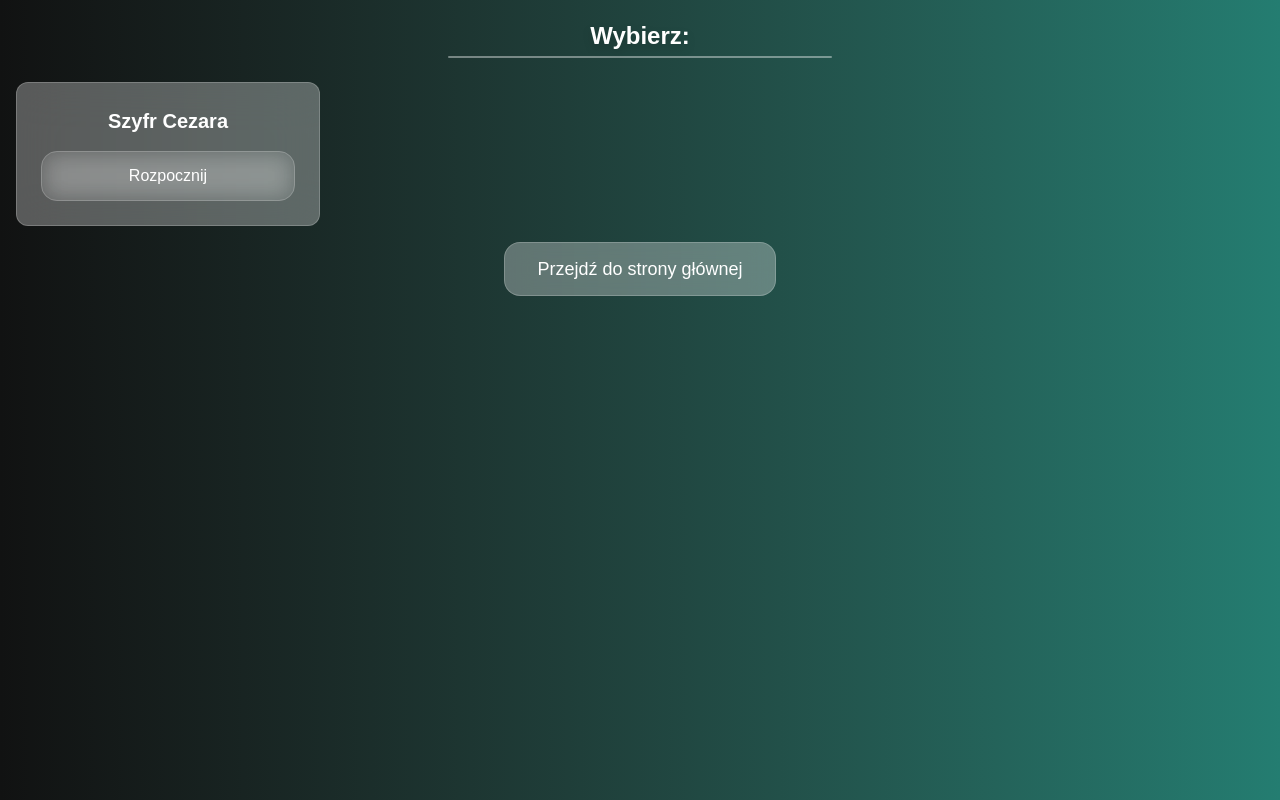
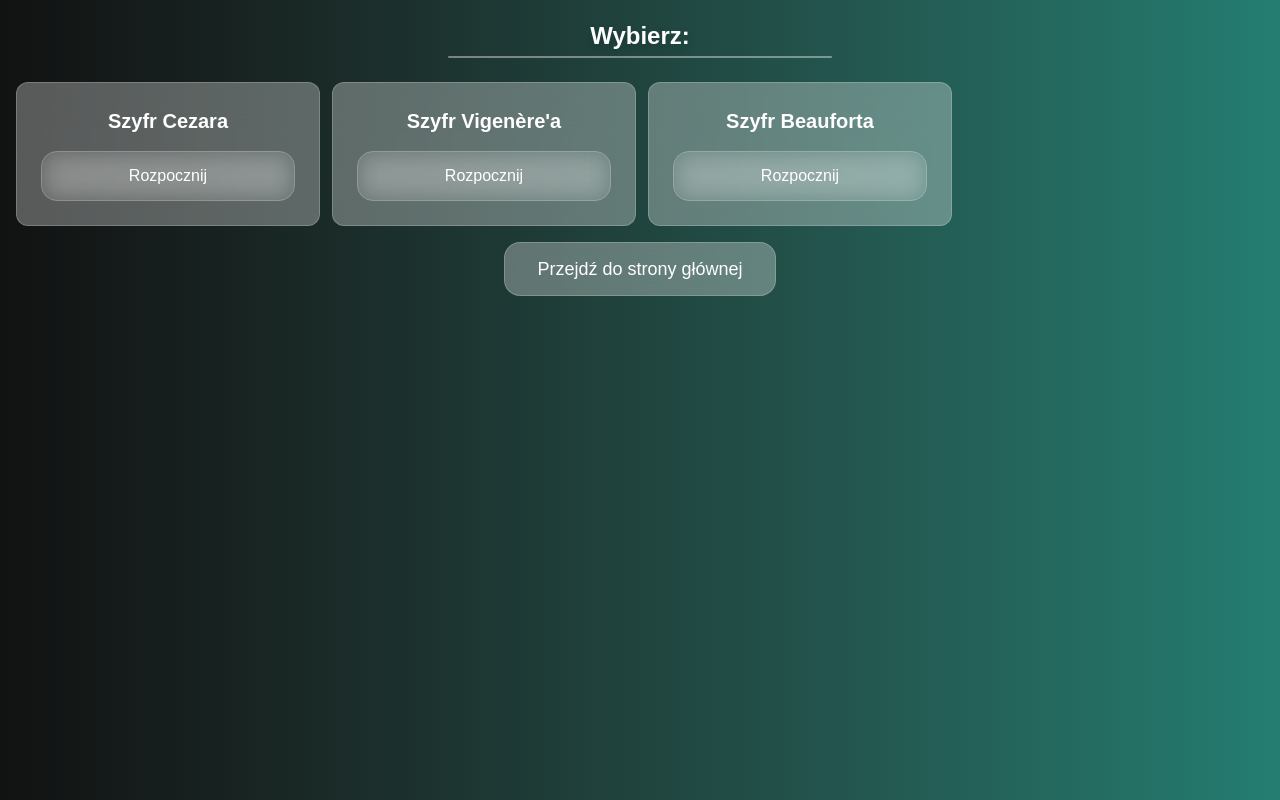
Before and after one commit to Barbedi/Kryptografia_i_teoria_kodow, a Next.js app: page /menu in a window 1280 px wide. Built offline with nearby package versions, Linux system fonts and the light colour scheme.

Commit message:
Add Vigenère and Beaufort  pages to menu

```diff
--- /dev/null
+++ b/src/app/menu/beaufort/page.tsx
@@ -0,0 +1,8 @@
+
+
+
+const BeaufortPage = () => {
+  return <div>BeaufortPage - w budowie</div>;
+}
+
+export default BeaufortPage;
--- a/src/app/menu/page.tsx
+++ b/src/app/menu/page.tsx
@@ -10,6 +10,8 @@ const menu = () => {
       <div className="w-96 h-0.5 bg-white/40 mt-1 mb-6 rounded-2xl"></div>
       <div className="grid md:grid-cols-3 lg:grid-cols-4 gap-4">
         <Card title="Szyfr Cezara" url="/menu/cezar" />
+        <Card title="Szyfr Vigenère'a" url="/menu/vigenere" />
+        <Card title="Szyfr Beauforta" url="/menu/beaufort" />
       </div>
       <Link
         className="inline-block mt-4 px-8 py-3 bg-white/30 border text-lg border-white/20 backdrop-blur-md text-white rounded-2xl hover:bg-white/25 hover:scale-105 active:scale-95 duration-300 transition-all hover:shadow-xl shadow-white/50"
--- /dev/null
+++ b/src/app/menu/vigenere/page.tsx
@@ -0,0 +1,6 @@
+
+const VigenerePage = () => {
+  return <div>VigenerePage - w budowie</div>;
+}
+
+export default VigenerePage;
```
